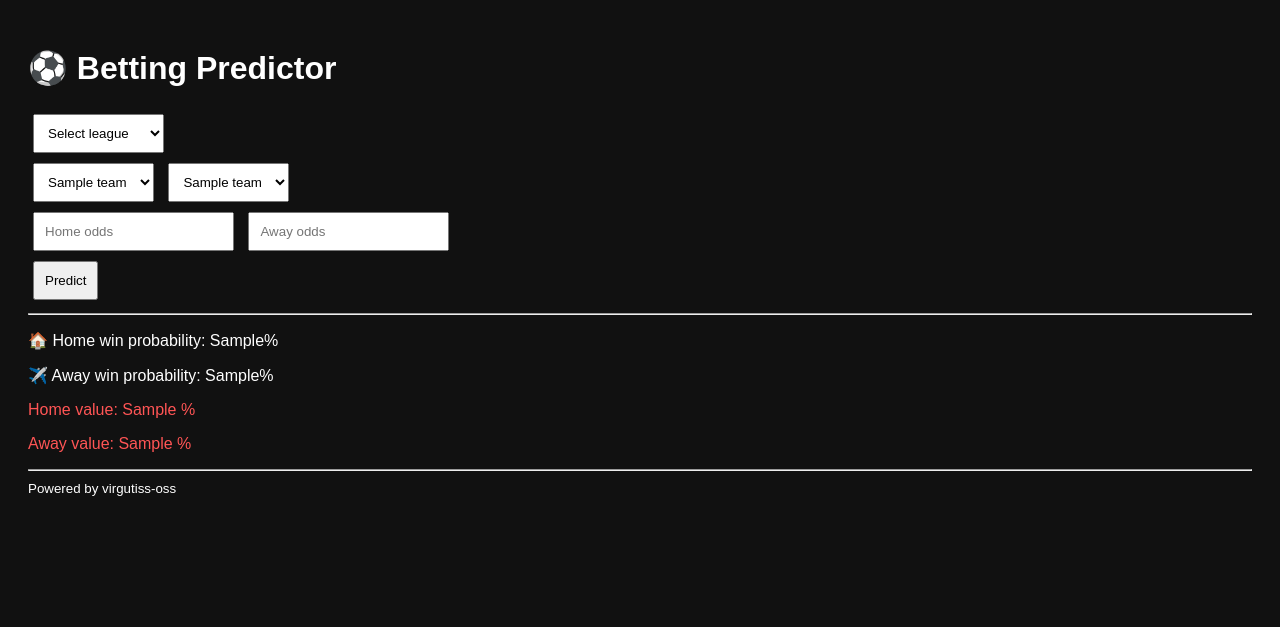
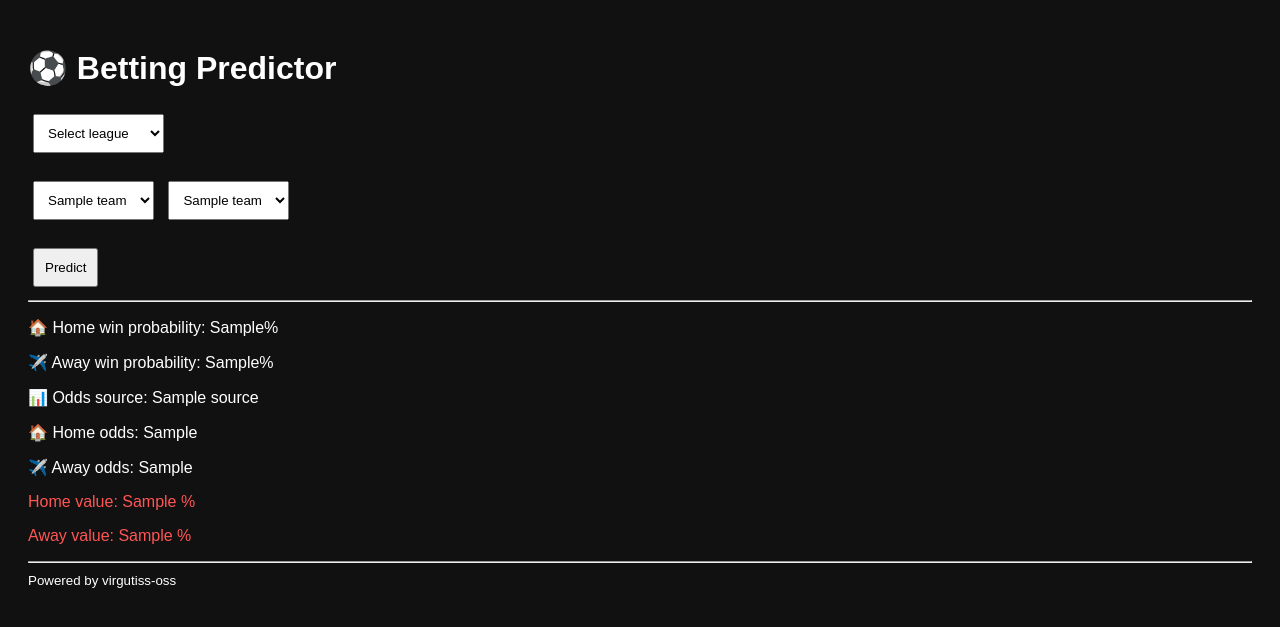
Before and after one commit to virgutiss-oss/betting-predictor, a Flask app: template templates/index.html in a window 1280 px wide. Shown: the top 627 px of the page. Run offline with Flask 3, Linux system fonts and the light colour scheme; the template is opened without the code that fills it: most values are stand-ins (such as "Sample title", 1, 10 or a date in 2020).

Commit message:
Update index.html

```diff
--- a/templates/index.html
+++ b/templates/index.html
@@ -4,9 +4,9 @@
     <title>Betting Predictor</title>
     <style>
         body { background:#111; color:white; font-family:Arial; padding:20px; }
-        select, input, button { padding:10px; margin:5px; }
-        .value { color: #00ff88; }
-        .no-value { color: #ff5555; }
+        select, button { padding:10px; margin:5px; }
+        .good { color:#00ff88; }
+        .bad { color:#ff5555; }
     </style>
 </head>
 <body>
@@ -22,20 +22,21 @@
     </select>
 
     {% if teams %}
-    <br>
+    <br><br>
+
     <select name="home" required>
-        {% for t in teams %}<option>{{ t }}</option>{% endfor %}
+        {% for t in teams %}
+        <option>{{ t }}</option>
+        {% endfor %}
     </select>
 
     <select name="away" required>
-        {% for t in teams %}<option>{{ t }}</option>{% endfor %}
+        {% for t in teams %}
+        <option>{{ t }}</option>
+        {% endfor %}
     </select>
 
-    <br>
-    <input name="home_odds" placeholder="Home odds" step="0.01" type="number" required>
-    <input name="away_odds" placeholder="Away odds" step="0.01" type="number" required>
-
-    <br>
+    <br><br>
     <button type="submit">Predict</button>
     {% endif %}
 </form>
@@ -45,11 +46,15 @@
 <p>🏠 Home win probability: {{ result.home_prob }}%</p>
 <p>✈️ Away win probability: {{ result.away_prob }}%</p>
 
-<p class="{{ 'value' if result.home_ok else 'no-value' }}">
+<p>📊 Odds source: {{ result.source }}</p>
+<p>🏠 Home odds: {{ result.home_odds }}</p>
+<p>✈️ Away odds: {{ result.away_odds }}</p>
+
+<p class="{{ 'good' if result.home_ok else 'bad' }}">
 Home value: {{ result.home_value }} %
 </p>
 
-<p class="{{ 'value' if result.away_ok else 'no-value' }}">
+<p class="{{ 'good' if result.away_ok else 'bad' }}">
 Away value: {{ result.away_value }} %
 </p>
 {% endif %}
```
